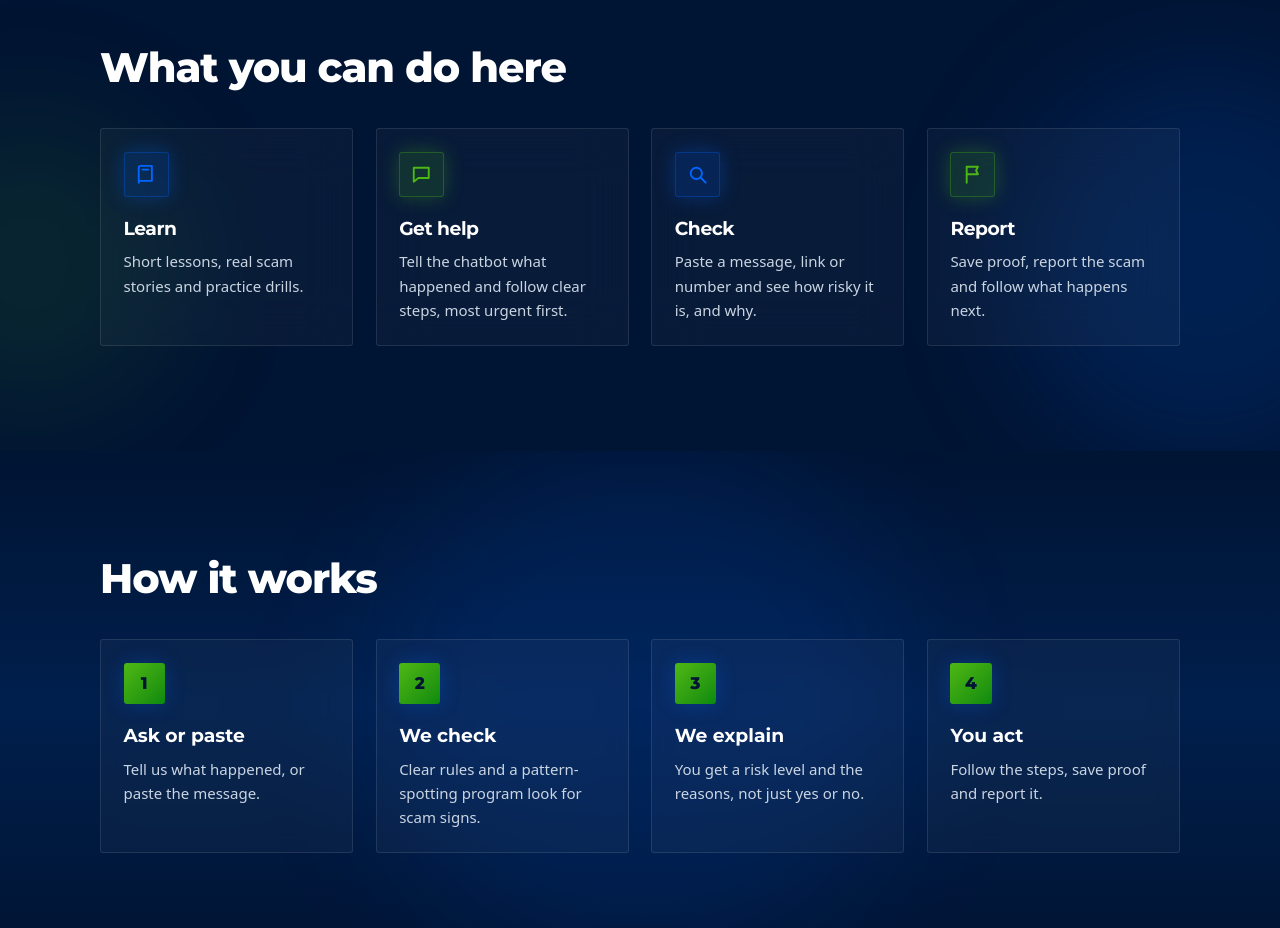
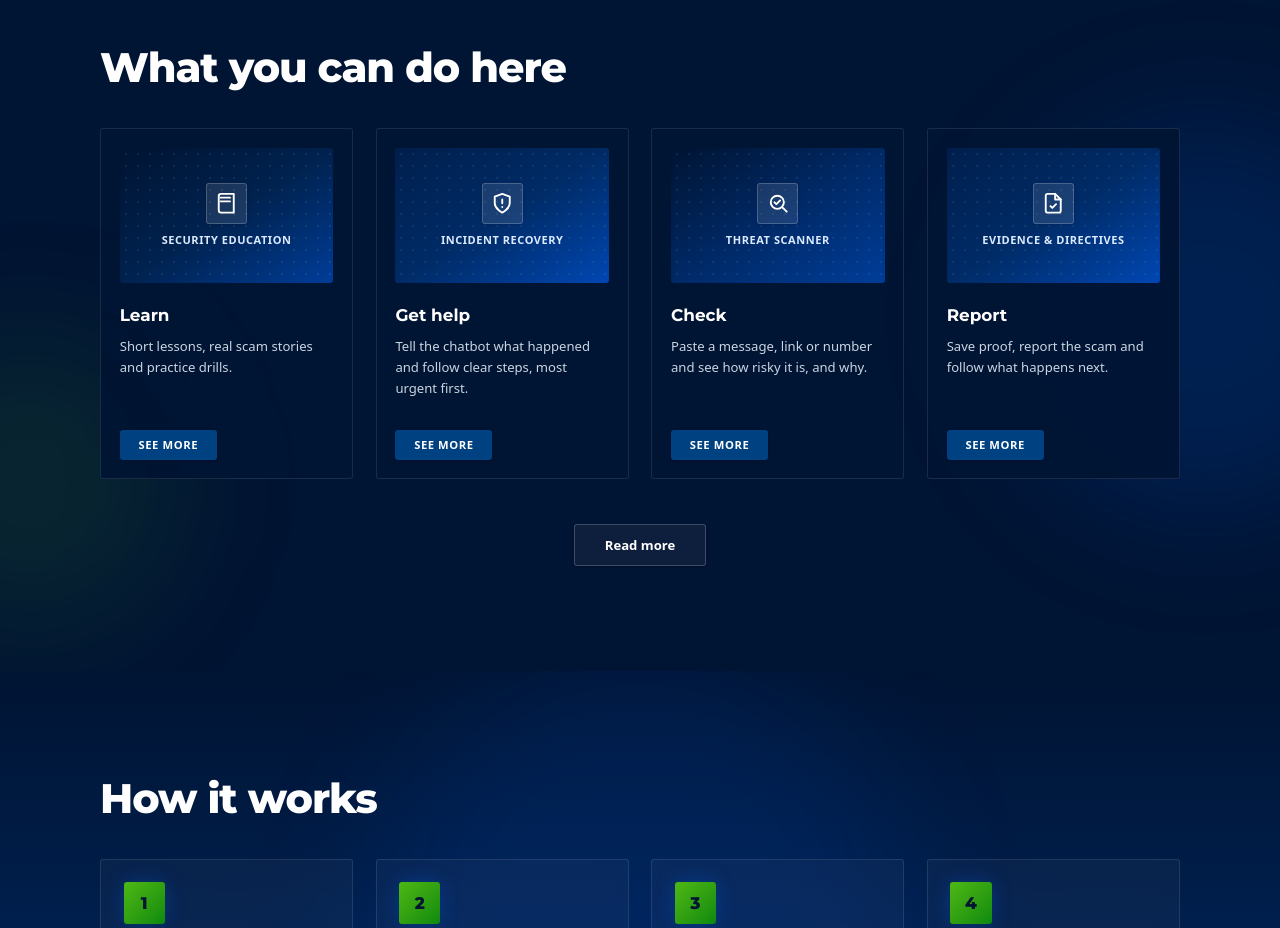
Before and after one commit to Nshutijuste/BE-CYBER-SMART, a Next.js app in the folder frontend/: page / in a window 1280 px wide. Shown: the part 860-1788 px from the top of the page. Built offline with nearby package versions, Linux system fonts and the light colour scheme; no server answers.

Commit message:
feat: align feature cards layout to inspiration with top banners, action buttons, and strict 3px radius

```diff
--- a/frontend/components/Features.tsx
+++ b/frontend/components/Features.tsx
@@ -2,33 +2,106 @@ import { getDictionary } from "@/i18n/server";
 
 const ORDER = ["learn", "help", "check", "report"] as const;
 
-const ICONS = {
-  learn: (
-    <>
-      <path d="M4 5a2 2 0 0 1 2-2h12v16H6a2 2 0 0 0-2 2V5z" />
-      <path d="M8 7h6" />
-    </>
+type FeatureKey = (typeof ORDER)[number];
+
+const BANNERS: Record<
+  FeatureKey,
+  {
+    tag: string;
+    gradient: string;
+    icon: React.ReactNode;
+  }
+> = {
+  learn: {
+    tag: "Security Education",
+    gradient: "from-[#001433] via-[#00224f] to-[#003d99]",
+    icon: (
+      <svg
+        viewBox="0 0 24 24"
+        className="size-6"
+        fill="none"
+        stroke="currentColor"
+        strokeWidth="2"
+        strokeLinecap="round"
+        strokeLinejoin="round"
+        aria-hidden="true"
+      >
+        <path d="M4 19.5v-15A2.5 2.5 0 0 1 6.5 2H20v20H6.5a2.5 2.5 0 0 1-2.5-2.5Z" />
+        <path d="M6 6h10" />
+        <path d="M6 10h10" />
+      </svg>
     ),
-  help: <path d="M4 5h16v11H9l-5 4V5z" />,
-  check: (
-    <>
-      <circle cx="11" cy="11" r="6" />
-      <path d="m16 16 5 5" />
-    </>
+  },
+  help: {
+    tag: "Incident Recovery",
+    gradient: "from-[#001f4d] via-[#002b66] to-[#0047b3]",
+    icon: (
+      <svg
+        viewBox="0 0 24 24"
+        className="size-6"
+        fill="none"
+        stroke="currentColor"
+        strokeWidth="2"
+        strokeLinecap="round"
+        strokeLinejoin="round"
+        aria-hidden="true"
+      >
+        <path d="M12 22s8-4 8-10V5l-8-3-8 3v7c0 6 8 10 8 10z" />
+        <path d="M12 8v4" />
+        <path d="M12 16h.01" />
+      </svg>
     ),
-  report: (
-    <>
-      <path d="M5 21V4" />
-      <path d="M5 4h12l-2 4 2 4H5" />
-    </>
+  },
+  check: {
+    tag: "Threat Scanner",
+    gradient: "from-[#001433] via-[#002966] to-[#003d99]",
+    icon: (
+      <svg
+        viewBox="0 0 24 24"
+        className="size-6"
+        fill="none"
+        stroke="currentColor"
+        strokeWidth="2"
+        strokeLinecap="round"
+        strokeLinejoin="round"
+        aria-hidden="true"
+      >
+        <circle cx="11" cy="11" r="7" />
+        <path d="m21 21-4.35-4.35" />
+        <path d="m8 11 2 2 4-4" />
+      </svg>
     ),
+  },
+  report: {
+    tag: "Evidence & Directives",
+    gradient: "from-[#001f4d] via-[#002b66] to-[#0047b3]",
+    icon: (
+      <svg
+        viewBox="0 0 24 24"
+        className="size-6"
+        fill="none"
+        stroke="currentColor"
+        strokeWidth="2"
+        strokeLinecap="round"
+        strokeLinejoin="round"
+        aria-hidden="true"
+      >
+        <path d="M14 2H6a2 2 0 0 0-2 2v16a2 2 0 0 0 2 2h12a2 2 0 0 0 2-2V8z" />
+        <polyline points="14 2 14 8 20 8" />
+        <path d="m9 15 2 2 4-4" />
+      </svg>
+    ),
+  },
 };
 
 export default async function Features() {
   const { t } = await getDictionary();
 
   return (
-    <section id="what" className="scroll-mt-24 relative bg-[#d8e1eb] dark:bg-[#001433] px-6 py-28 overflow-hidden transition-colors duration-300">
+    <section
+      id="what"
+      className="scroll-mt-24 relative bg-[#d8e1eb] dark:bg-[#001433] px-6 py-28 overflow-hidden transition-colors duration-300"
+    >
       {/* Background ambient cosmic glow (dark theme only) */}
       <div
         aria-hidden="true"
@@ -43,41 +116,65 @@ export default async function Features() {
         <h2 className="font-display text-3xl font-extrabold text-slate-900 dark:text-white sm:text-4xl lg:text-[2.75rem] tracking-tight">
           {t.what.title}
         </h2>
+
         <ul className="mt-10 grid gap-6 sm:grid-cols-2 lg:grid-cols-4">
-          {ORDER.map((key, i) => (
+          {ORDER.map((key) => {
+            const banner = BANNERS[key];
+            return (
               <li
                 key={key}
-              className="group relative rounded-[3px] border border-slate-200/90 bg-white p-6 shadow-sm transition-all duration-500 hover:-translate-y-1.5 hover:border-brand-blue/50 hover:shadow-md dark:border-white/10 dark:bg-white/[0.03] dark:shadow-none dark:backdrop-blur-xl dark:hover:border-brand-lime/50 dark:hover:bg-white/[0.06] dark:hover:shadow-[0_15px_40px_-10px_rgba(77,184,20,0.25)]"
+                className="group relative flex flex-col justify-between rounded-[3px] border border-slate-300/80 bg-white p-5 shadow-sm transition-all duration-300 hover:-translate-y-1 hover:shadow-md dark:border-white/10 dark:bg-[#001433]/90 dark:shadow-none dark:hover:border-white/20"
+              >
+                <div>
+                  {/* Top Graphic Banner matching the inspiration reference */}
+                  <div
+                    className={`relative flex h-36 w-full items-center justify-center overflow-hidden rounded-[3px] bg-gradient-to-br ${banner.gradient} text-white shadow-inner`}
                   >
                     <div
-                className={`grid size-12 place-items-center rounded-[3px] border transition-all duration-300 group-hover:scale-105 ${
-                  i % 2 === 0
-                    ? "border-[#0066ff]/30 bg-[#0066ff]/10 text-[#0066ff] shadow-sm dark:border-brand-blue/30 dark:bg-brand-blue/15 dark:text-brand-blue dark:shadow-[0_0_20px_rgba(0,102,255,0.3)] dark:group-hover:shadow-[0_0_30px_rgba(0,102,255,0.5)]"
-                    : "border-[#0066ff]/30 bg-[#0066ff]/10 text-[#0066ff] shadow-sm dark:border-brand-lime/30 dark:bg-brand-lime/15 dark:text-brand-lime dark:shadow-[0_0_20px_rgba(77,184,20,0.3)] dark:group-hover:shadow-[0_0_30px_rgba(77,184,20,0.5)]"
-                }`}
-              >
-                <svg
-                  viewBox="0 0 24 24"
-                  className="size-6"
-                  fill="none"
-                  stroke="currentColor"
-                  strokeWidth="2"
-                  strokeLinecap="round"
-                  strokeLinejoin="round"
                       aria-hidden="true"
-                >
-                  {ICONS[key]}
-                </svg>
+                      className="pointer-events-none absolute inset-0 bg-[radial-gradient(#ffffff18_1px,transparent_1px)] [background-size:12px_12px] opacity-70"
+                    />
+                    <div className="relative z-10 flex flex-col items-center gap-2 text-center px-3">
+                      <div className="grid size-11 place-items-center rounded-[3px] border border-white/20 bg-white/10 text-white shadow-sm transition-transform duration-300 group-hover:scale-105">
+                        {banner.icon}
                       </div>
-              <h3 className="mt-5 font-display text-xl font-bold text-slate-900 dark:text-white tracking-tight group-hover:text-brand-blue dark:group-hover:text-brand-lime transition-colors duration-300">
+                      <span className="text-[11px] font-bold tracking-wider uppercase text-blue-100">
+                        {banner.tag}
+                      </span>
+                    </div>
+                  </div>
+
+                  <h3 className="mt-5 font-display text-lg font-bold text-slate-900 dark:text-white group-hover:text-[#004181] dark:group-hover:text-brand-lime transition-colors">
                     {t.what.cards[key].title}
                   </h3>
-              <p className="mt-2 text-sm sm:text-base leading-relaxed text-slate-600 dark:text-slate-300">
+                  <p className="mt-2 text-sm leading-relaxed text-slate-600 dark:text-slate-300">
                     {t.what.cards[key].body}
                   </p>
+                </div>
+
+                {/* Card Action Button matching the inspiration reference */}
+                <div className="mt-6 pt-2">
+                  <a
+                    href={key === "check" ? "#start" : "#how"}
+                    className="inline-flex items-center justify-center rounded-[3px] bg-[#004181] hover:bg-[#002d5a] text-white px-5 py-2 text-xs font-bold uppercase tracking-wider shadow-sm transition-colors"
+                  >
+                    {t.what.seeMore}
+                  </a>
+                </div>
               </li>
-          ))}
+            );
+          })}
         </ul>
+
+        {/* Centered Read More button below cards matching the inspiration reference */}
+        <div className="mt-12 text-center">
+          <a
+            href="#how"
+            className="inline-flex min-h-11 items-center justify-center rounded-[3px] border border-slate-300 bg-white hover:bg-slate-50 text-[#004181] px-8 text-sm font-bold shadow-sm transition-colors dark:border-white/20 dark:bg-white/5 dark:text-white dark:hover:bg-white/10"
+          >
+            {t.what.readMore}
+          </a>
+        </div>
       </div>
     </section>
   );
--- a/frontend/i18n/dictionaries/en.json
+++ b/frontend/i18n/dictionaries/en.json
@@ -20,6 +20,8 @@
   },
   "what": {
     "title": "What you can do here",
+    "seeMore": "see more",
+    "readMore": "Read more",
     "cards": {
       "learn": {
         "title": "Learn",
--- a/frontend/i18n/dictionaries/fr.json
+++ b/frontend/i18n/dictionaries/fr.json
@@ -20,6 +20,8 @@
   },
   "what": {
     "title": "Ce que vous pouvez faire ici",
+    "seeMore": "en savoir plus",
+    "readMore": "Lire plus",
     "cards": {
       "learn": {
         "title": "Apprendre",
--- a/frontend/i18n/dictionaries/rw.json
+++ b/frontend/i18n/dictionaries/rw.json
@@ -20,6 +20,8 @@
   },
   "what": {
     "title": "Icyo wakora hano",
+    "seeMore": "reba byinshi",
+    "readMore": "Soma ibindi",
     "cards": {
       "learn": {
         "title": "Wige",
```
Lines whose indentation alone changed are shown as unchanged.
